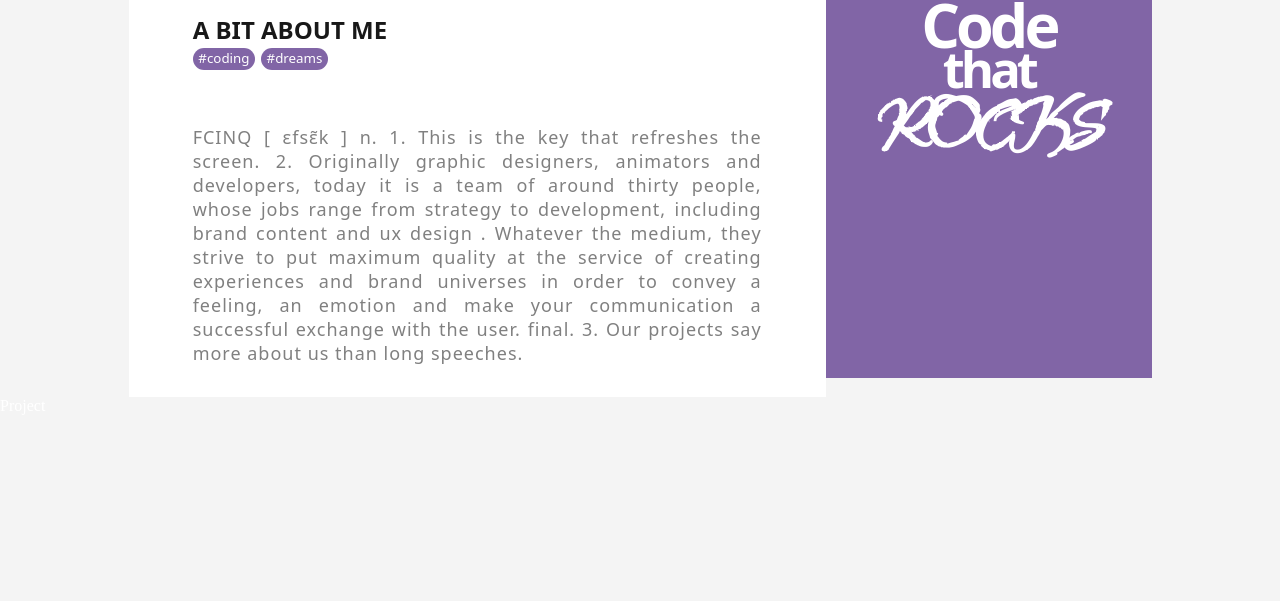
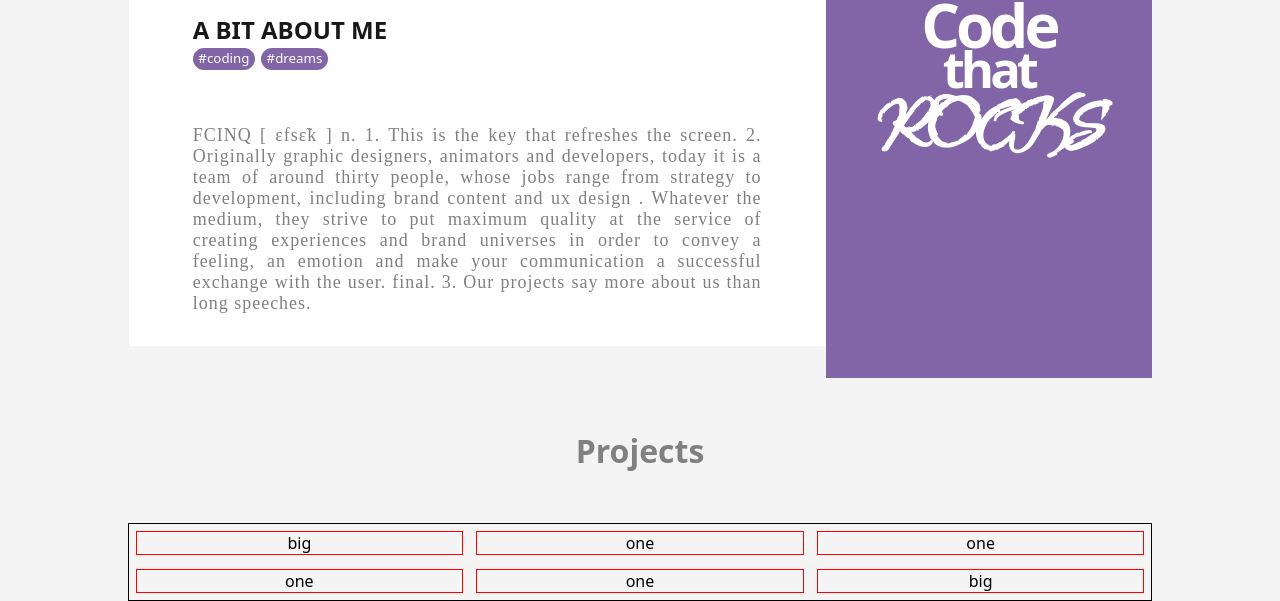
Before and after one commit to Abinesh-A/mrabi, a Next.js app: page / in a window 1280 px wide. Shown: the part 936-1537 px from the top of the page. Before the commit the page ends 1351 px from the top, so only its background shows below. Built offline with nearby package versions, Linux system fonts and the light colour scheme.

Commit message:
project...

```diff
--- a/src/pages/components/Os.js
+++ b/src/pages/components/Os.js
@@ -2,7 +2,6 @@
 import localFont from "@next/font/local";
 import Image from "next/image";
 import quote from "../../img/quote_1.jpg";
-import { About } from "./About";
 
 const w_italic = localFont({
   src: "../font/Water_Brush/WaterBrush-Regular.ttf",
--- a/src/pages/components/Project.js
+++ b/src/pages/components/Project.js
@@ -1,7 +1,24 @@
-
+import styles from "@/styles/Project.module.css";
 
 export const Project = () => {
   return (
-    <div>Project</div>
+    <>
+    <div className={styles.pro_div}>
+      <div className={styles.pro_head}>Projects</div>
+      <div className={styles.grid_div}>
+        <div>big</div>
+        <div>one</div>
+        <div>one</div>
+        <div>one</div>
+        <div>one</div>
+        <div>big</div>
+      </div>
+      {/* <div>
+        <div>one</div>
+        <div>one</div>
+        <div>big</div>
+      </div> */}
+    </div>
+    </>
   )
 }
--- a/src/styles/Os.module.css
+++ b/src/styles/Os.module.css
@@ -78,6 +78,7 @@
     font-size: large;
     color: gray;
     letter-spacing: 1px;
+    font-family: 'Times New Roman', Times, serif;
 }
 
 .about_box_2 {
@@ -264,6 +265,12 @@
         padding: 0.2% 1.5% 0.5%;
         font-size: 12px;
     }
+    .about_text {
+
+        font-size: smaller;
+        color: gray;
+        letter-spacing: 1px;
+    }
 }
 
 @media (min-width: 1500px) {
--- /dev/null
+++ b/src/styles/Project.module.css
@@ -0,0 +1,23 @@
+.pro_div{
+    margin: 0 10%;
+    color: black;
+    font-family: system-ui, -apple-system, BlinkMacSystemFont, 'Segoe UI', Roboto, Oxygen, Ubuntu, Cantarell, 'Open Sans', 'Helvetica Neue', sans-serif;
+}
+.pro_head{
+    display: flex;
+    justify-content: center;
+    font-size: xx-large;
+    font-weight: 800;
+    color: gray;
+    padding: 5%;
+}
+.grid_div{
+    display: grid;
+    grid-template-columns: repeat(auto-fill, minmax(300px, 1fr));
+    text-align: center;
+    border: 1px solid black;
+}
+.grid_div div{
+    border: 1px solid red;
+    margin: 2%;
+}
```
Also changed, not shown: public/495f20134292014c3014b11b0ffeea50.jpg (added).
